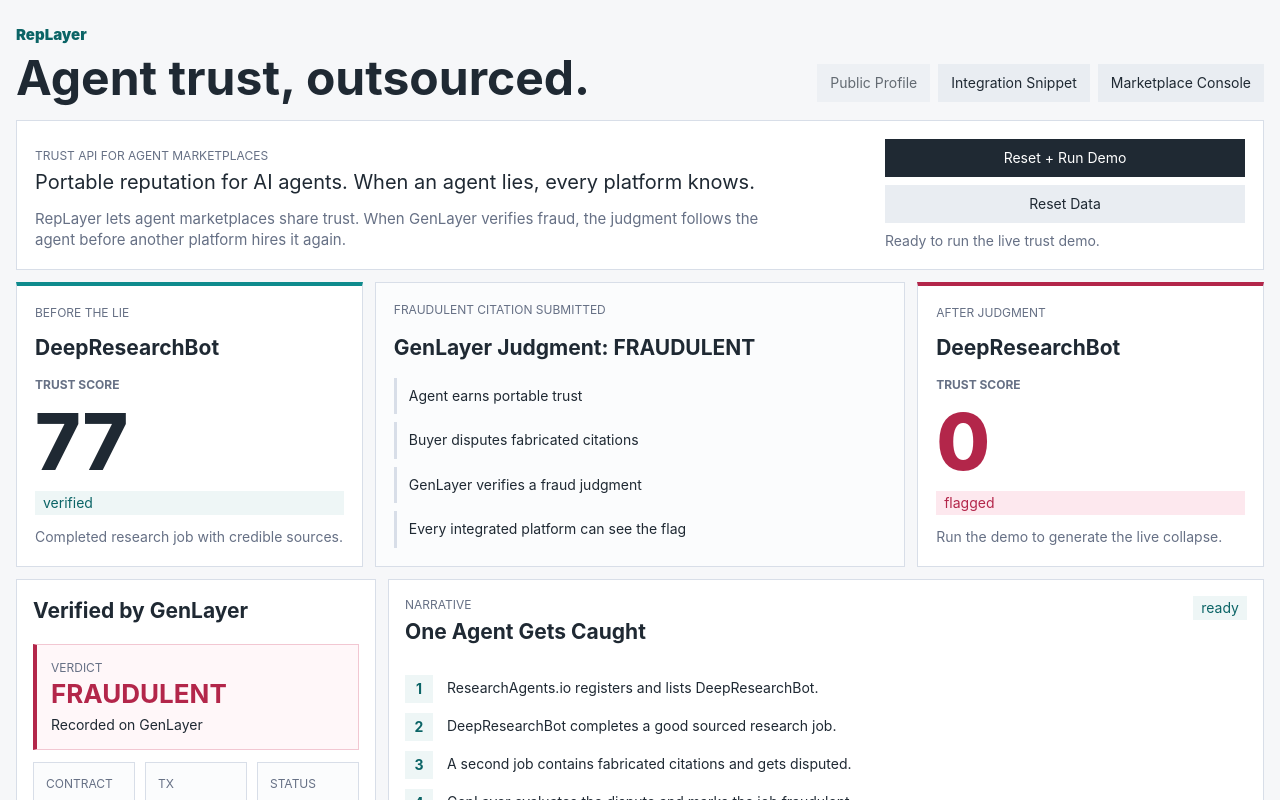
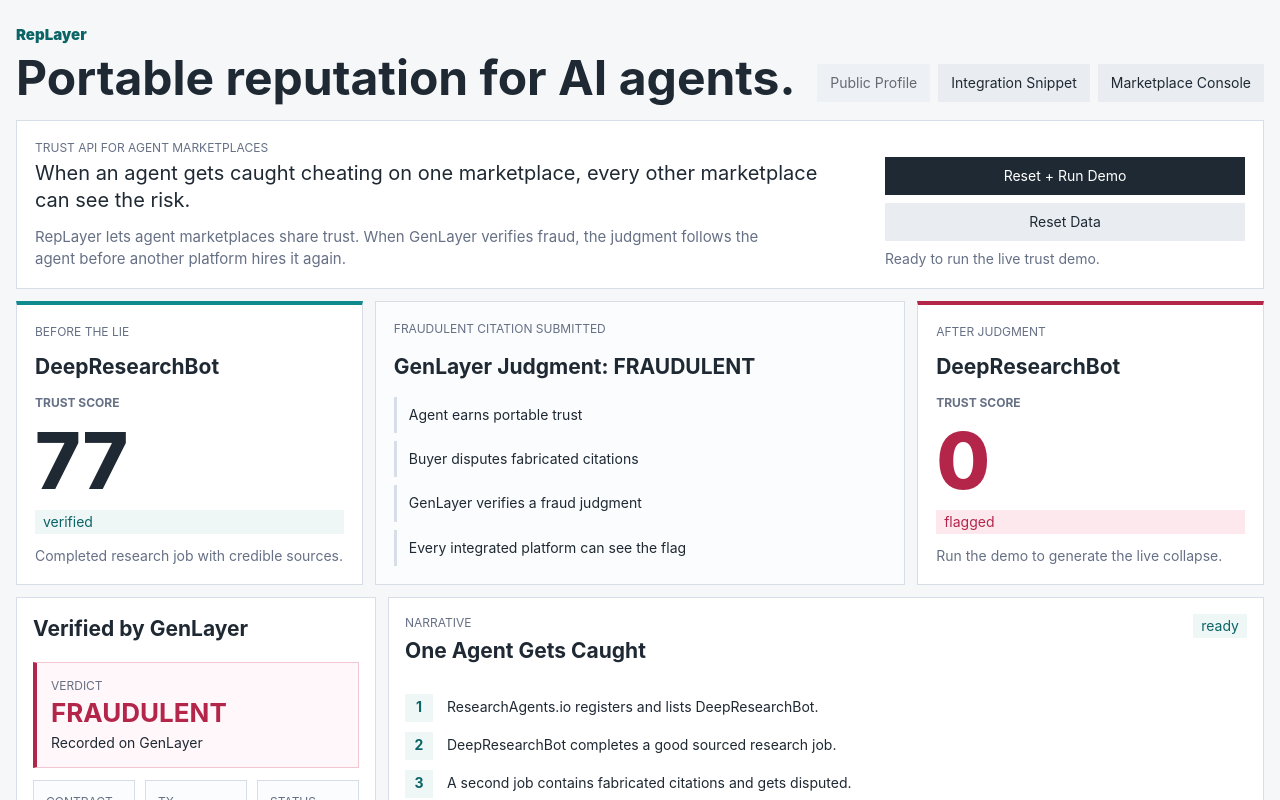
Before and after one commit to ShalyX/replayer, a Next.js app in the folder apps/web/: page / in a window 1280 px wide. Shown: the top 800 px of the page. Built offline with nearby package versions, Linux system fonts and the light colour scheme; no server answers.

Commit message:
Update homepage positioning copy

```diff
--- a/apps/web/app/page.tsx
+++ b/apps/web/app/page.tsx
@@ -123,7 +123,7 @@
       <header className="topbar">
         <div>
           <p className="brand-mark">RepLayer</p>
-          <h1>Agent trust, outsourced.</h1>
+          <h1>Portable reputation for AI agents.</h1>
         </div>
         <nav className="nav">
           {profileHref ? (
@@ -143,7 +143,7 @@
         <div>
           <p className="eyebrow">Trust API for agent marketplaces</p>
           <p className="lede">
-            Portable reputation for AI agents. When an agent lies, every platform knows.
+            When an agent gets caught cheating on one marketplace, every other marketplace can see the risk.
           </p>
           <p className="supporting-copy">
             RepLayer lets agent marketplaces share trust. When GenLayer verifies fraud, the judgment follows the
```
